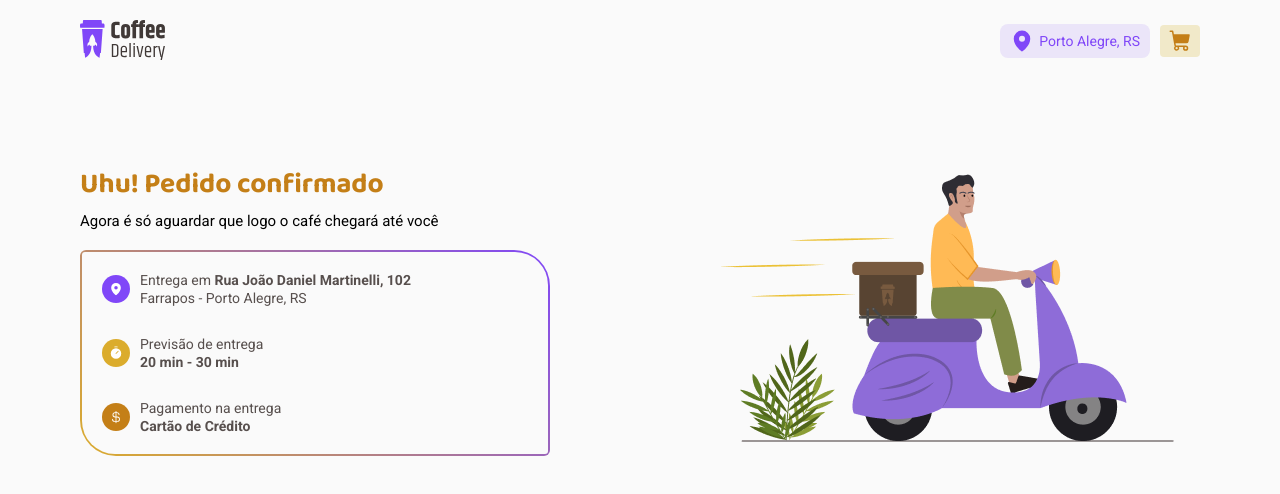
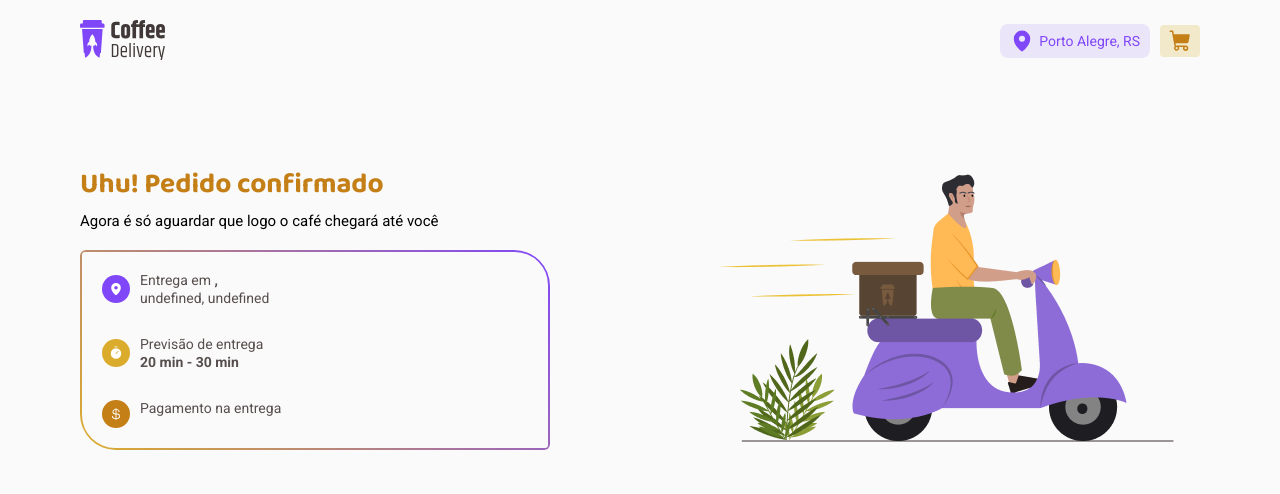
Before and after one commit to rodrigo-noschang/coffee-delivery, a React (Vite) app: page /complete in a window 1280 px wide. Shown: the top 494 px of the page. Built offline with nearby package versions, Linux system fonts and the light colour scheme; the HTML template or start-up script is replaced by a standard one.

Commit message:
Changing context and the way the payment method is stored

```diff
--- a/src/components/AddressForm/index.tsx
+++ b/src/components/AddressForm/index.tsx
@@ -12,7 +12,7 @@ import {
     FormHeader,
     InputContainer
 } from "./styles";
-import { useAddressContext } from '../../contexts/Address';
+import { useCustomerInfoContext } from '../../contexts/CustomerInfo';
 
 export const addressFormSchema = zod.object({
     zip_code: zod.string().refine(value => {
@@ -46,7 +46,7 @@ interface AddressFormProps {
 }
 
 export function AddressForm({ formErrors }: AddressFormProps) {
-    const { address } = useAddressContext();
+    const { address } = useCustomerInfoContext();
 
     // A criação do formulário está em Order/index.tsx
     const { register, watch } = useFormContext();
--- a/src/components/PaymentMethod/index.tsx
+++ b/src/components/PaymentMethod/index.tsx
@@ -4,6 +4,8 @@ import {
     Bank,
     Money
 } from '@phosphor-icons/react';
+
+import { useCustomerInfoContext } from '../../contexts/CustomerInfo';
 
 import {
     PaymentMethodContainer,
@@ -13,12 +15,8 @@ import {
     PaymentOptionsContainer
 } from "./styles";
 
-interface PaymentMethodProps {
-    selectedMethod: PaymentMethodsOptions | null
-    selectPaymentMethod: (method: PaymentMethodsOptions) => void
-}
-
-export function PaymentMethod({ selectedMethod, selectPaymentMethod }: PaymentMethodProps) {
+export function PaymentMethod() {
+    const { selectedMethod, selectPaymentMethod } = useCustomerInfoContext();
 
     function handleSelectPaymentMethod(method: PaymentMethodsOptions) {
         selectPaymentMethod(method);
--- a/src/contexts/Address.tsx
+++ /dev/null
@@ -1,49 +0,0 @@
-import { ReactNode, createContext, useContext, useState } from "react";
-
-interface Address {
-    number: string;
-    street: string;
-    city: string;
-    state: string;
-    zip_code?: string | undefined;
-    complement?: string | undefined;
-    neighborhood?: string | undefined;
-}
-
-interface AddressContextType {
-    address: Address,
-
-    registerAddress: (data: Address) => void
-}
-
-const AddressContext = createContext<AddressContextType>({} as AddressContextType);
-
-interface AddressContextProviderProps {
-    children: ReactNode
-}
-
-export function AddressContextProvider({ children }: AddressContextProviderProps) {
-    const storedAddress = localStorage.getItem('@coffee-delivery:address');
-
-    const [address, setAddress] = useState<Address>(
-        storedAddress ?
-            JSON.parse(storedAddress) as Address :
-            {} as Address
-    );
-
-    function registerAddress(data: Address) {
-        setAddress(data);
-        localStorage.setItem('@coffee-delivery:address', JSON.stringify(data));
-    }
-
-    return (
-        <AddressContext.Provider value={{
-            address,
-            registerAddress
-        }}>
-            {children}
-        </AddressContext.Provider>
-    )
-}
-
-export const useAddressContext = () => useContext(AddressContext);
--- /dev/null
+++ b/src/contexts/CustomerInfo.tsx
@@ -0,0 +1,62 @@
+import { ReactNode, createContext, useContext, useState } from "react";
+
+interface Address {
+    number: string;
+    street: string;
+    city: string;
+    state: string;
+    zip_code?: string | undefined;
+    complement?: string | undefined;
+    neighborhood?: string | undefined;
+}
+
+type PaymentMethodsOptions = "debit" | "credit" | "cash"
+
+interface CustomerInfoContextType {
+    address: Address,
+    selectedMethod: PaymentMethodsOptions | null,
+
+    registerAddress: (data: Address) => void
+    selectPaymentMethod: (method: PaymentMethodsOptions) => void
+}
+
+const CustomerInfoContext = createContext<CustomerInfoContextType>({} as CustomerInfoContextType);
+
+interface CustomerInfoContextProviderProps {
+    children: ReactNode
+}
+
+export function CustomerInfoContextProvider({ children }: CustomerInfoContextProviderProps) {
+    const storedAddress = localStorage.getItem('@coffee-delivery:address');
+
+    const [address, setAddress] = useState<Address>(
+        storedAddress ?
+            JSON.parse(storedAddress) as Address :
+            {} as Address
+    );
+    const [selectedMethod, setSelectedMethod] = useState<PaymentMethodsOptions | null>(null);
+
+    console.log(selectedMethod);
+
+    function selectPaymentMethod(method: PaymentMethodsOptions) {
+        setSelectedMethod(method);
+    }
+
+    function registerAddress(data: Address) {
+        setAddress(data);
+        localStorage.setItem('@coffee-delivery:address', JSON.stringify(data));
+    }
+
+    return (
+        <CustomerInfoContext.Provider value={{
+            address,
+            selectedMethod,
+            registerAddress,
+            selectPaymentMethod
+        }}>
+            {children}
+        </CustomerInfoContext.Provider>
+    )
+}
+
+export const useCustomerInfoContext = () => useContext(CustomerInfoContext);
--- a/src/contexts/index.tsx
+++ b/src/contexts/index.tsx
@@ -1,7 +1,7 @@
 import { ReactNode } from "react";
 
 import { CartContextProvider } from "./Cart";
-import { AddressContextProvider } from "./Address";
+import { CustomerInfoContextProvider } from "./CustomerInfo";
 
 interface ProvidersProps {
     children: ReactNode
@@ -10,9 +10,9 @@ interface ProvidersProps {
 export function ContextsProviders({ children }: ProvidersProps) {
     return (
         <CartContextProvider>
-            <AddressContextProvider>
+            <CustomerInfoContextProvider>
                 {children}
-            </AddressContextProvider>
+            </CustomerInfoContextProvider>
         </CartContextProvider>
     )
 }
--- a/src/pages/Order/index.tsx
+++ b/src/pages/Order/index.tsx
@@ -2,7 +2,7 @@ import { useState } from "react";
 import { zodResolver } from '@hookform/resolvers/zod';
 import { useForm, FormProvider } from "react-hook-form";
 
-import { useAddressContext } from "../../contexts/Address";
+import { useCustomerInfoContext } from "../../contexts/CustomerInfo";
 
 import { CartInfo } from "../../components/CartInfo";
 import { CartList } from "../../components/CartList";
@@ -19,16 +19,8 @@ import {
     OrderRightSideContainer
 } from "./styles";
 
-type PaymentMethodsOptions = "debit" | "credit" | "cash"
-
 export function Order() {
-    const [selectedMethod, setSelectedMethod] = useState<PaymentMethodsOptions | null>(null);
-
-    function selectPaymentMethod(method: PaymentMethodsOptions) {
-        setSelectedMethod(method);
-    }
-
-    const { address } = useAddressContext();
+    const { address, registerAddress } = useCustomerInfoContext();
 
     const addressForm = useForm<AddressFormType>({
         resolver: zodResolver(addressFormSchema),
@@ -36,8 +28,6 @@ export function Order() {
     });
 
     const { handleSubmit, formState: { errors } } = addressForm;
-
-    const { registerAddress } = useAddressContext();
 
     function handleSubmitForm(data: AddressFormType) {
         registerAddress(data);
@@ -54,10 +44,7 @@ export function Order() {
                     <FormProvider {...addressForm}>
                         <AddressForm formErrors={errors} />
                     </FormProvider>
-                    <PaymentMethod
-                        selectedMethod={selectedMethod}
-                        selectPaymentMethod={selectPaymentMethod}
-                    />
+                    <PaymentMethod />
                 </OrderLeftSideContainer>
 
                 <OrderRightSideContainer>
--- a/src/pages/OrderComplete/index.tsx
+++ b/src/pages/OrderComplete/index.tsx
@@ -1,4 +1,6 @@
 import { MapPin, CurrencyDollar, Timer } from '@phosphor-icons/react';
+
+import { useCustomerInfoContext } from '../../contexts/CustomerInfo';
 
 import { ContentWidthLimiter } from "../../components/ContentWidthLimiter"
 
@@ -16,6 +18,10 @@ import {
 import DeliveryImage from '../../assets/delivery.png';
 
 export function OrderComplete() {
+    const { address, selectedMethod } = useCustomerInfoContext();
+
+    // console.log(selectedMethod);
+
     return (
         <ContentWidthLimiter>
             <OrderCompleteContainer>
@@ -33,10 +39,16 @@ export function OrderComplete() {
                                 </span>
                                 <div>
                                     <div>
-                                        Entrega em <span className='highlight'> Rua João Daniel Martinelli, 102 </span>
+                                        Entrega em <span className='highlight'> {address.street}, {address.number} </span>
                                     </div>
                                     <div>
-                                        Farrapos - Porto Alegre, RS
+                                        {address.neighborhood ?
+                                            `${address.neighborhood} - `
+                                            : ''
+                                        }
+                                        {
+                                            `${address.city}, ${address.state}`
+                                        }
                                     </div>
                                 </div>
                             </CompleteOrderLocationInfo>
@@ -64,7 +76,7 @@ export function OrderComplete() {
                                         Pagamento na entrega
                                     </div>
                                     <div className='highlight'>
-                                        Cartão de Crédito
+                                        {selectedMethod}
                                     </div>
                                 </div>
                             </CompleteOrderPaymentInfo>
```
